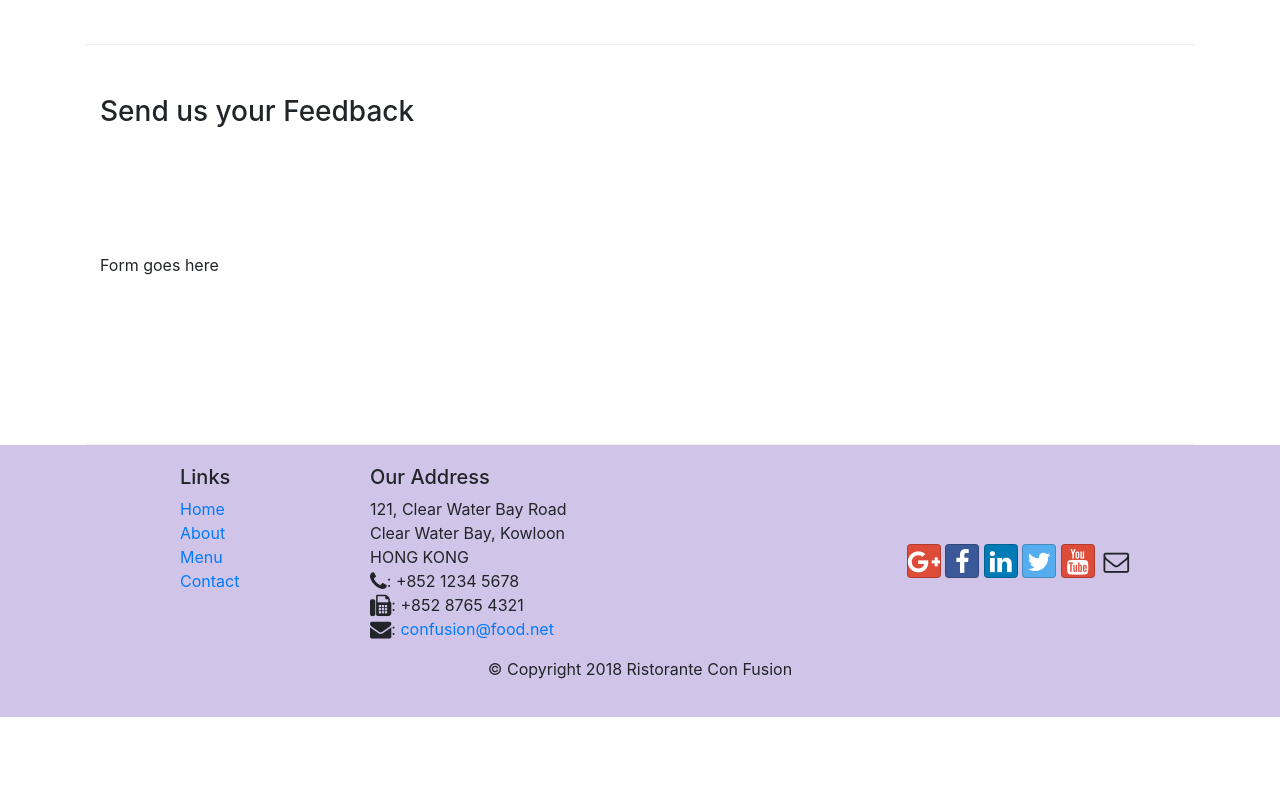
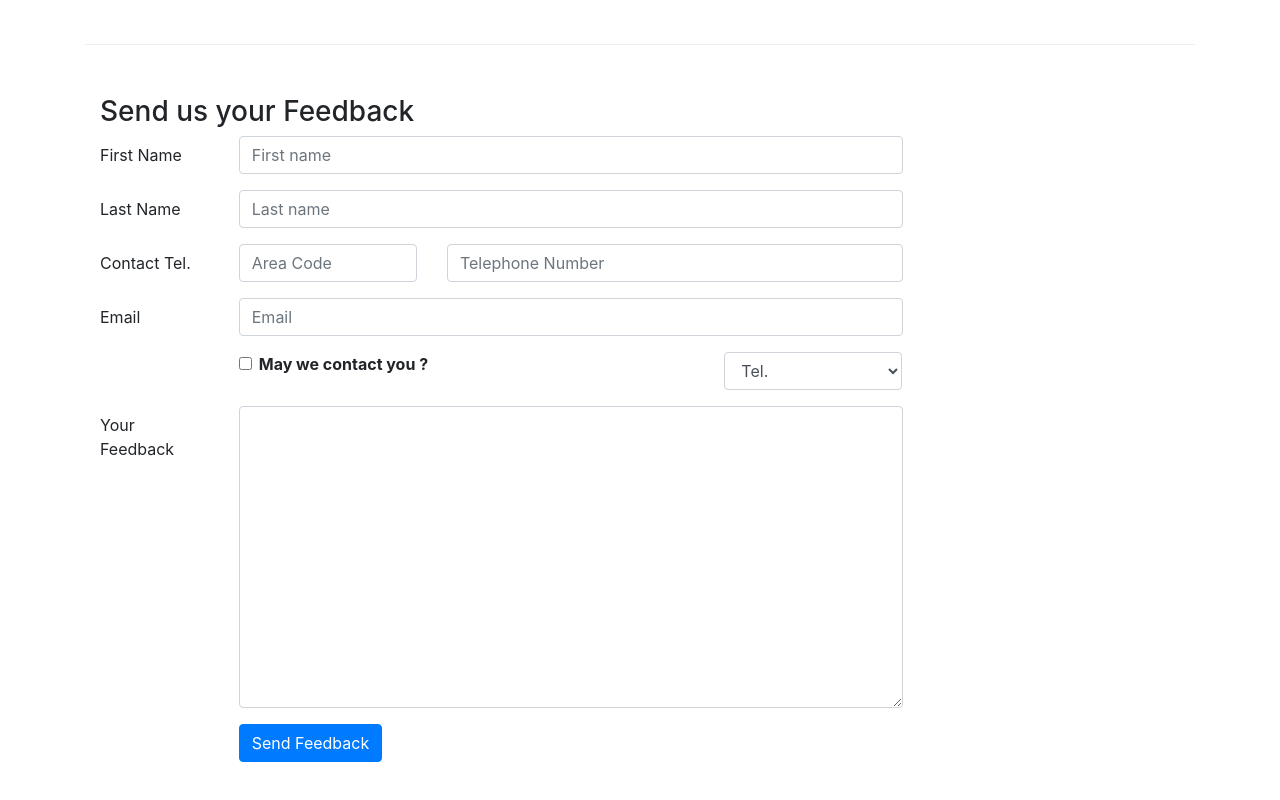
Before and after one commit to anmolahuja-dev/conFusion, a website: page contactus.html in a window 1280 px wide. Shown: the part 820-1620 px from the top of the page. Before the commit the page ends 1537 px from the top, so only its background shows below. Drawn offline with nearby package versions, Linux system fonts and the light colour scheme.

Commit message:
Feedback Form

```diff
--- a/contactus.html
+++ b/contactus.html
@@ -92,7 +92,72 @@
               <h3>Send us your Feedback</h3>
            </div>
             <div class="col-12 col-md-9">
-                Form goes here
+                <form>
+                    <div class="form-group row">
+                        <label for="firstname" class="col-md-2 col-form-label">First Name</label>
+                        <div class="col-md-10">
+                            <input type="text" name="firstname" id="firstname" class="form-control" placeholder="First name">
+                        </div>
+
+                    </div>
+
+                    <div class="form-group row">
+                        <label for="lastname" class="col-md-2 col-form-label">Last Name</label>
+                        <div class="col-md-10">
+                            <input type="text" name="lastname" id="lastname" class="form-control" placeholder="Last name">
+                        </div>
+                    </div>
+
+
+                    <div class="form-group row">
+                        <label for="telnum" class="col-12 col-md-2 col-form-label">Contact Tel.</label>
+                        <div class="col-5 col-md-3">
+                            <input type="tel" name="areacode" id="areacode" class="form-control" placeholder="Area Code">
+                        </div>
+                        <div class="col-7 col-md-7">
+                            <input type="tel" name="telnum" id="telnum" class="form-control" placeholder="Telephone Number">
+                        </div>
+
+                    </div>
+
+                    <div class="form-group row">
+                        <label for="emailid" class="col-md-2 col-form-label">Email</label>
+                        <div class="col-md-10">
+                            <input type="email" name="emailid" id="emailid" class="form-control" placeholder="Email">
+                        </div>
+                    </div>
+
+                    <div class="form-group row">
+                        <div class="col-md-6 offset-md-2">
+                            <div class="form-check">
+                                <input type="checkbox" class="form-check-input"
+                                name="approve" id="approve" value="">
+                                <label class="form-check-label" for="approve">
+                                    <strong>May we contact you ?</strong>
+                                </label>
+                            </div>
+                        </div>
+                        <div class="col-md-3 offset-md-1">
+                                <select class="form-control">
+                                    <option >Tel.</option>
+                                    <option >Email</option>
+                                </select>
+                        </div>
+                    </div>
+
+                    <div class="form-group row">
+                        <label for="feedback" class="col-md-2 col-form-label">Your Feedback</label>
+                        <div class="col-md-10">
+                            <textarea name="feedback" id="feedback" class="form-control" rows="12"></textarea>
+                        </div>
+                    </div>
+
+                    <div class="form-group row">
+                        <div class="offset-md-2 col-md-10">
+                            <button type="submit" class="btn btn-primary">Send Feedback</button>
+                        </div>
+                    </div>
+                </form>
             </div>
              <div class="col-12 col-md">
             </div>
```
